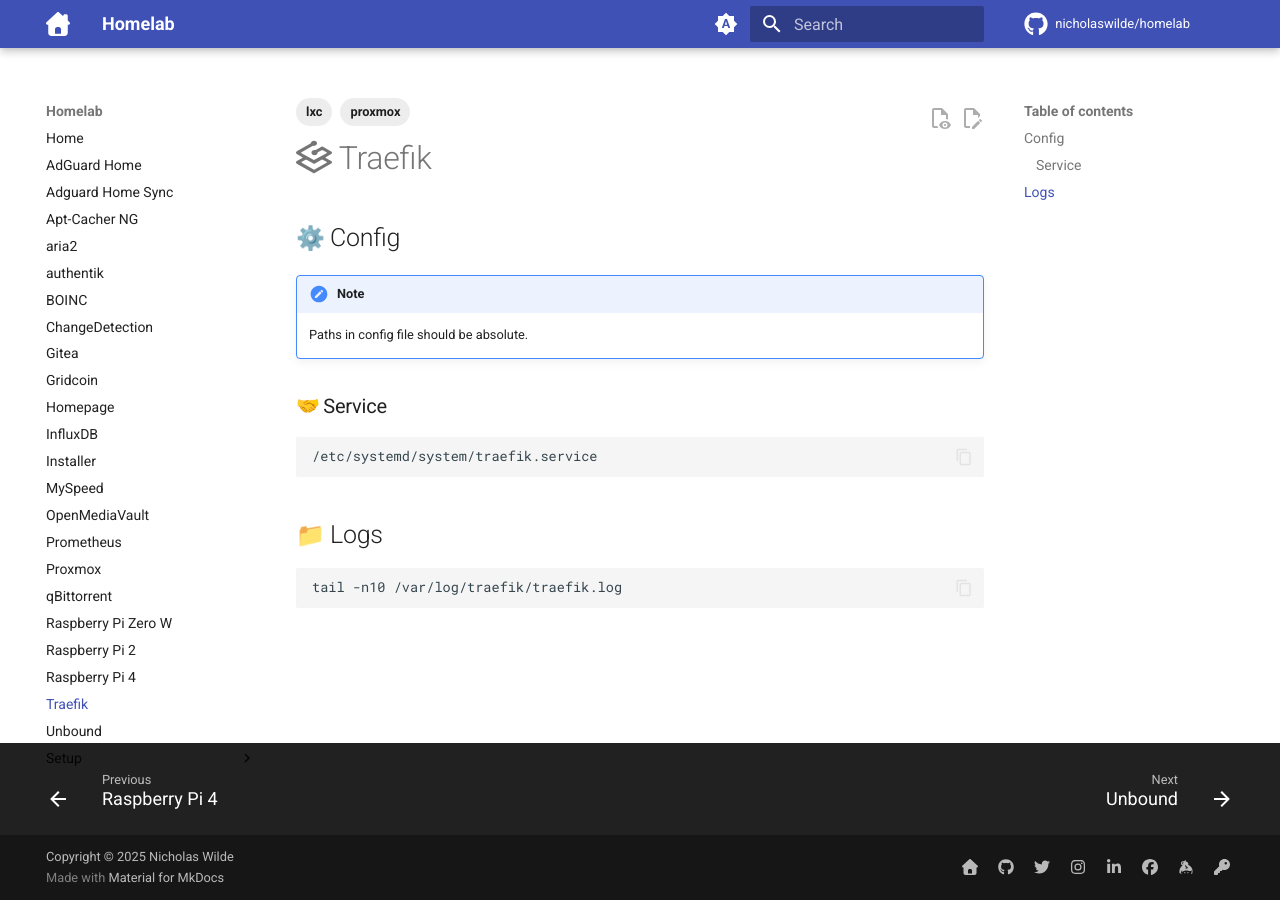
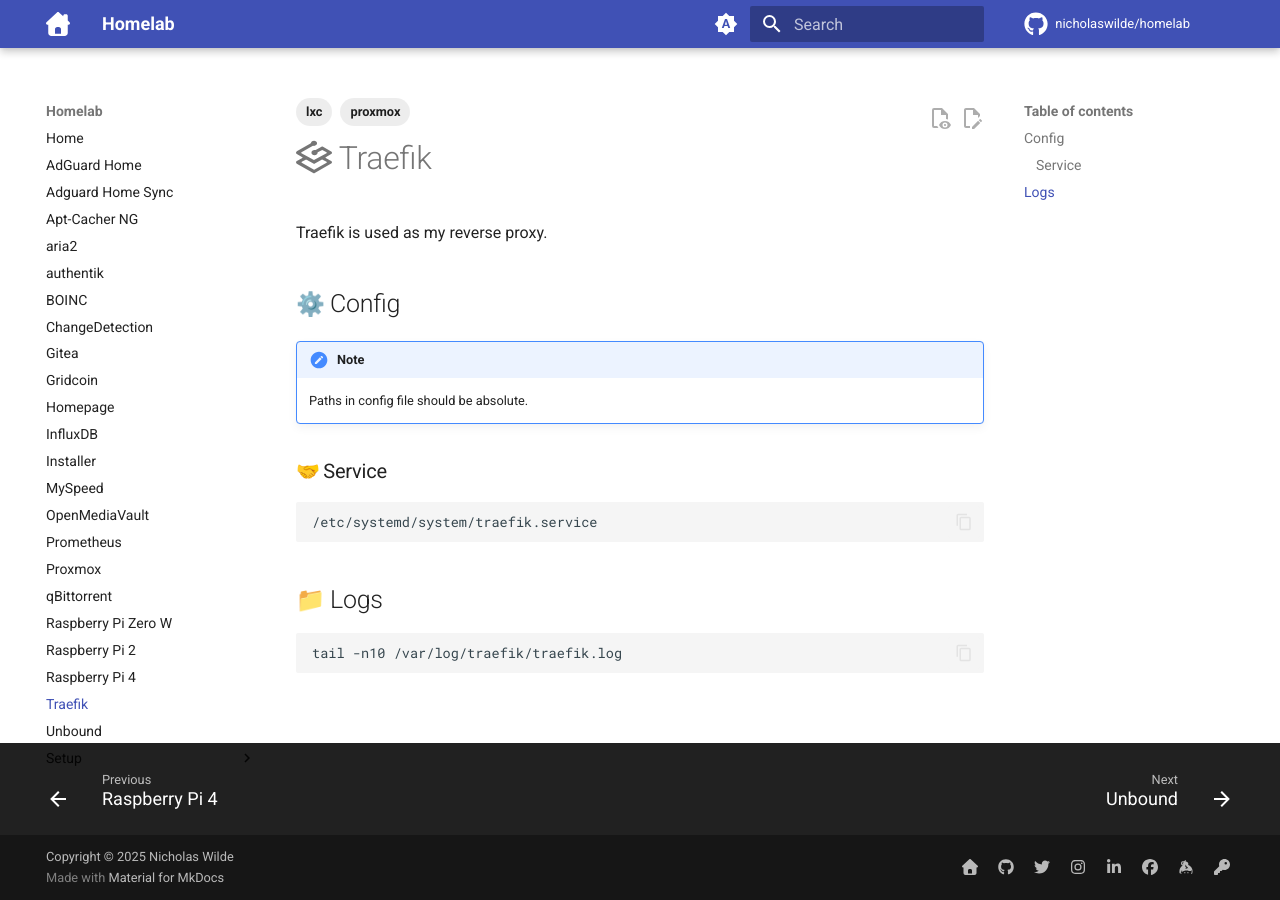
Before and after one commit to nicholaswilde/homelab, an MkDocs documentation site: the page built from docs/traefik.md, in a window 1280 px wide. Built offline with MkDocs 1.6.1 and Material for MkDocs 9.7.7, drawn with Linux system fonts in a browser that asks for light colours; emoji names are drawn with the system emoji font; comment, search, counter and statistics services are not loaded.

Commit message:
Update traefik.md

```diff
--- a/docs/traefik.md
+++ b/docs/traefik.md
@@ -4,6 +4,8 @@
   - lxc
 ---
 # :simple-traefikproxy: Traefik
+
+Traefik is used as my reverse proxy.
 
 ## :gear: Config
 
```
